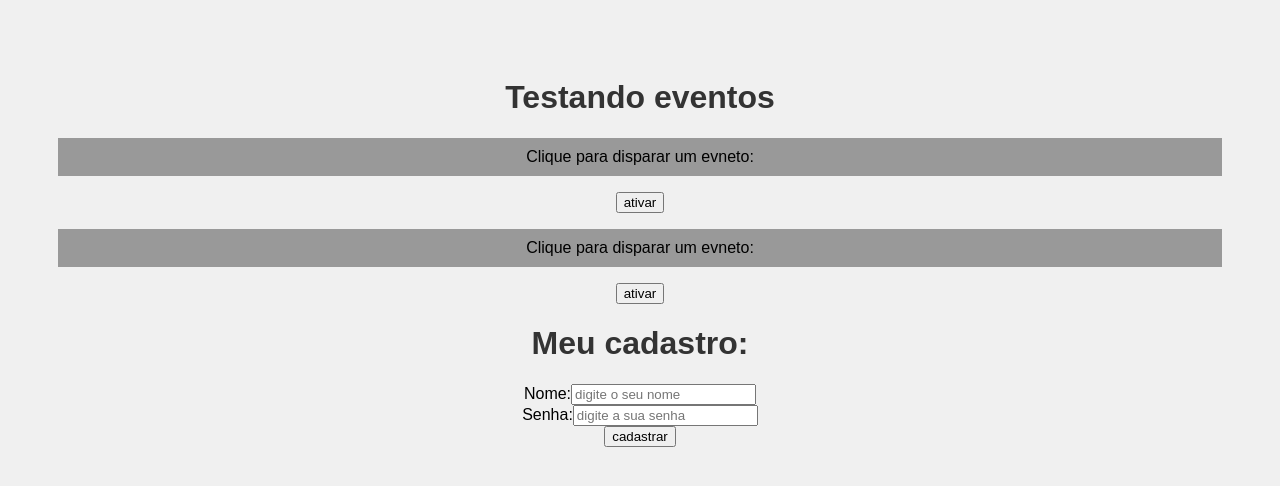
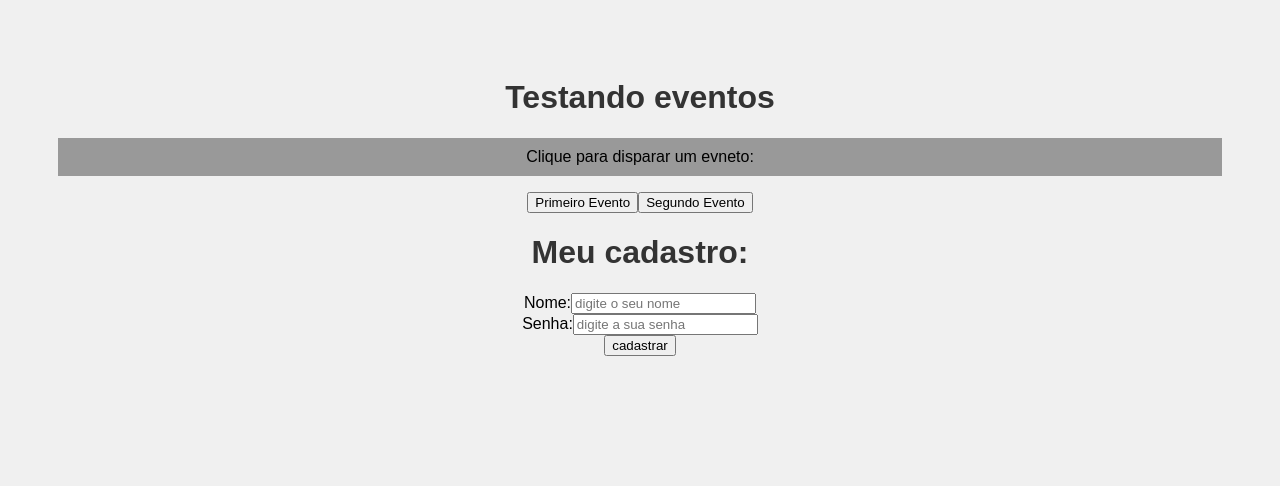
Before and after one commit to joaolouko/mecanicaModelo, a React (Create React App) app: page / in a window 1280 px wide. Shown: the top 486 px of the page. Built offline with nearby package versions, Linux system fonts and the light colour scheme.

Commit message:
um pouco mais de eventos

```diff
--- a/src/App.js
+++ b/src/App.js
@@ -7,8 +7,7 @@
   return (
     <div className="App">
       <h1>Testando eventos</h1>
-      <Evento numero="1" />
-      <Evento numero="2" />
+      <Evento/>
       <Form/>
     </div>
   );
--- a/src/components/Evento.js
+++ b/src/components/Evento.js
@@ -1,13 +1,20 @@
-function Evento({numero}) {
+import Button from "./evento/Button"
+
+function Evento() {
 
     function meuEvento(){
-        console.log('opa, fui ativado! ', numero)
+        console.log('Ativando primeiro evento')
+    }
+
+    function segundoEvento(){
+        console.log('Ativando o segundo evento')
     }
 
     return(
         <div>
             <p>Clique para disparar um evneto:</p>
-            <button onClick={meuEvento}>ativar</button>
+            <Button event={meuEvento} text="Primeiro Evento" />
+            <Button event={segundoEvento} text="Segundo Evento" />
         </div>
     )
 }
--- /dev/null
+++ b/src/components/evento/Button.js
@@ -0,0 +1,7 @@
+function Button(props) {
+    return <button onClick={props.event}>{props.text}</button>
+
+
+}
+
+export default Button
```
